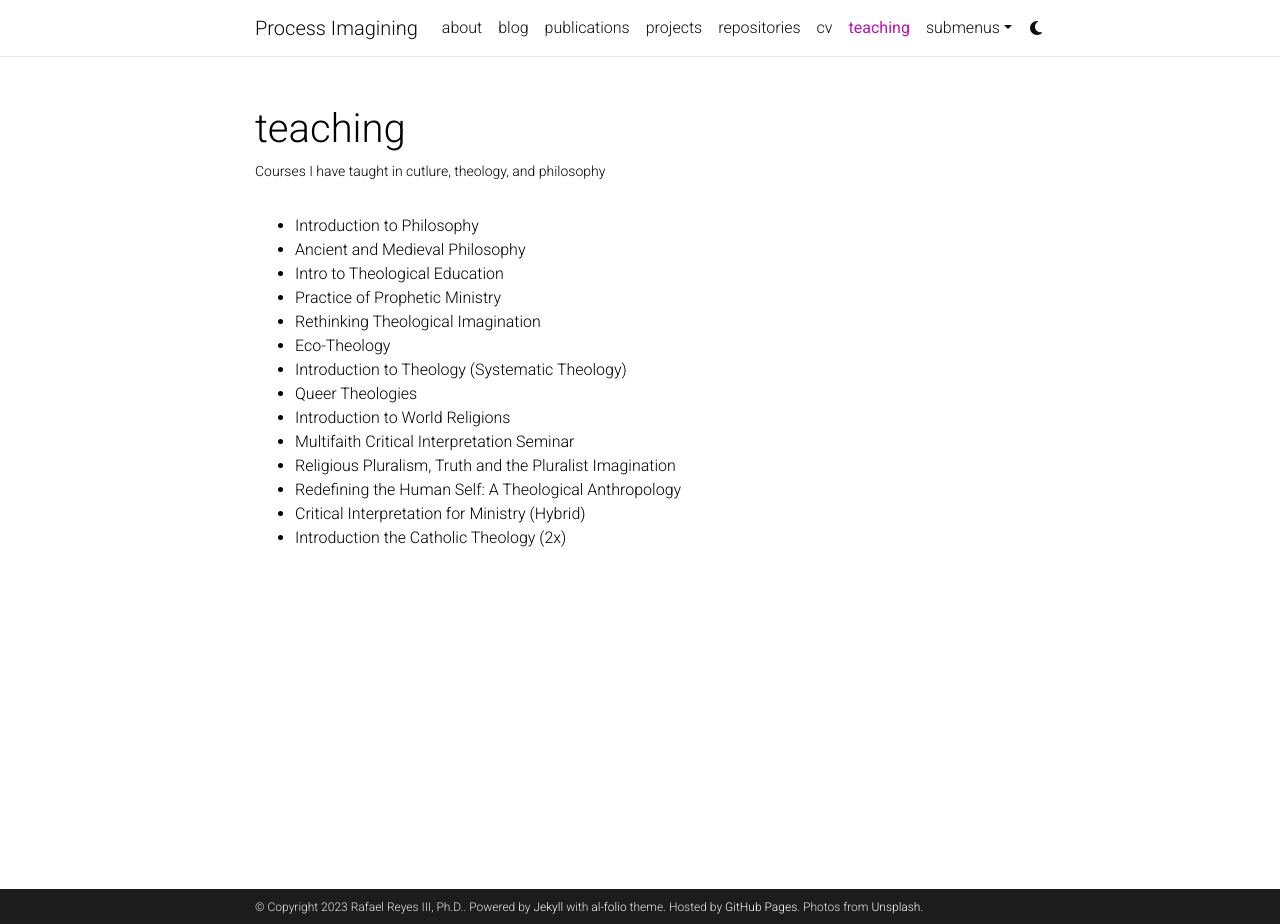
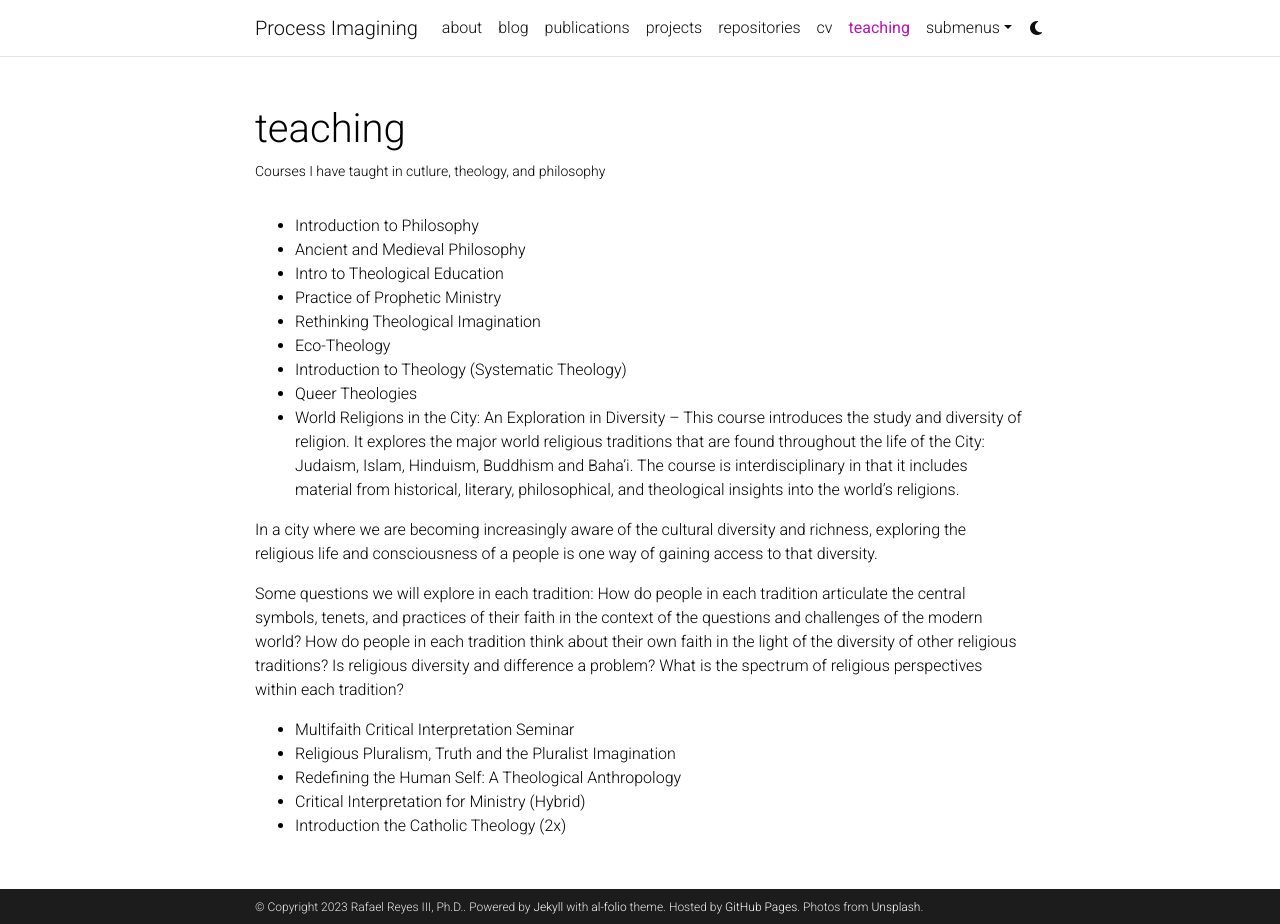
Before and after one commit to rafaelr3/pi.github.io, a Jekyll site: the page built from _pages/teaching.md, in a window 1280 px wide and 924 px high. Built offline with Jekyll 4.4.1, drawn with Linux system fonts in a browser that asks for light colours; comment, search, counter and statistics services are not loaded; a style sheet for code colours, icons or effects is not loaded.

Commit message:
course update

```diff
--- a/_pages/teaching.md
+++ b/_pages/teaching.md
@@ -15,7 +15,13 @@ nav_order: 5
 - Eco-Theology
 - Introduction to Theology (Systematic Theology)
 - Queer Theologies
-- Introduction to World Religions
+- World Religions in the City: An Exploration in Diversity
+-- This course introduces the study and diversity of religion. It explores the major world religious traditions that are found throughout the life of the City: Judaism, Islam, Hinduism, Buddhism and Baha’i. The course is interdisciplinary in that it includes material from historical, literary, philosophical, and theological insights into the world's religions.
+
+In a city where we are becoming increasingly aware of the cultural diversity and richness, exploring the religious life and consciousness of a people is one way of gaining access to that diversity.
+
+Some questions we will explore in each tradition: How do people in each tradition articulate the central symbols, tenets, and practices of their faith in the context of the questions and challenges of the modern world? How do people in each tradition think about their own faith in the light of the diversity of other religious traditions? Is religious diversity and difference a problem? What is the spectrum of religious perspectives within each tradition?
+
 - Multifaith Critical Interpretation Seminar
 - Religious Pluralism, Truth and the Pluralist Imagination
 - Redefining the Human Self: A Theological Anthropology
```
